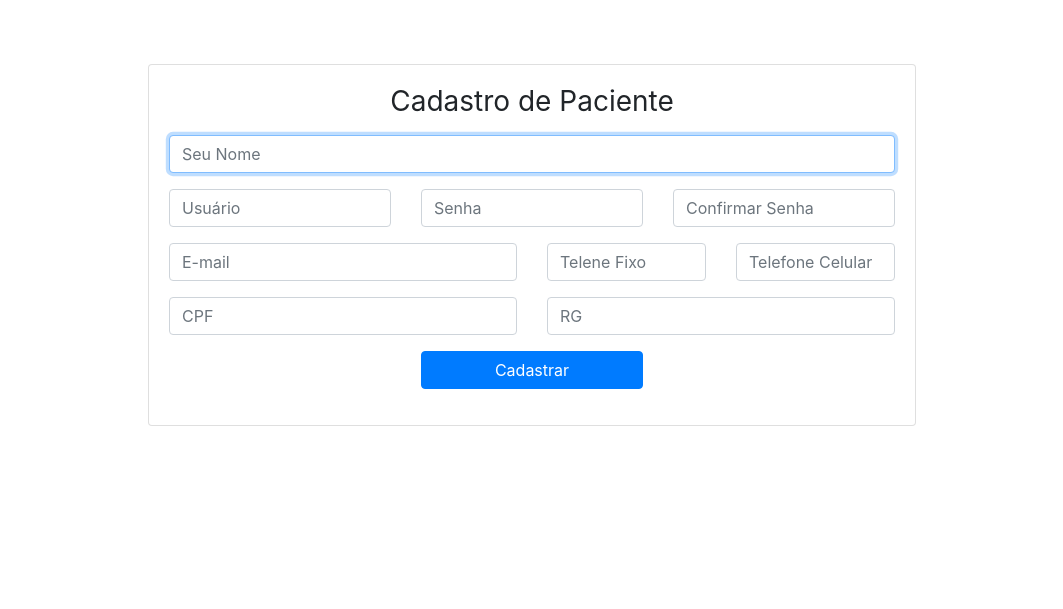
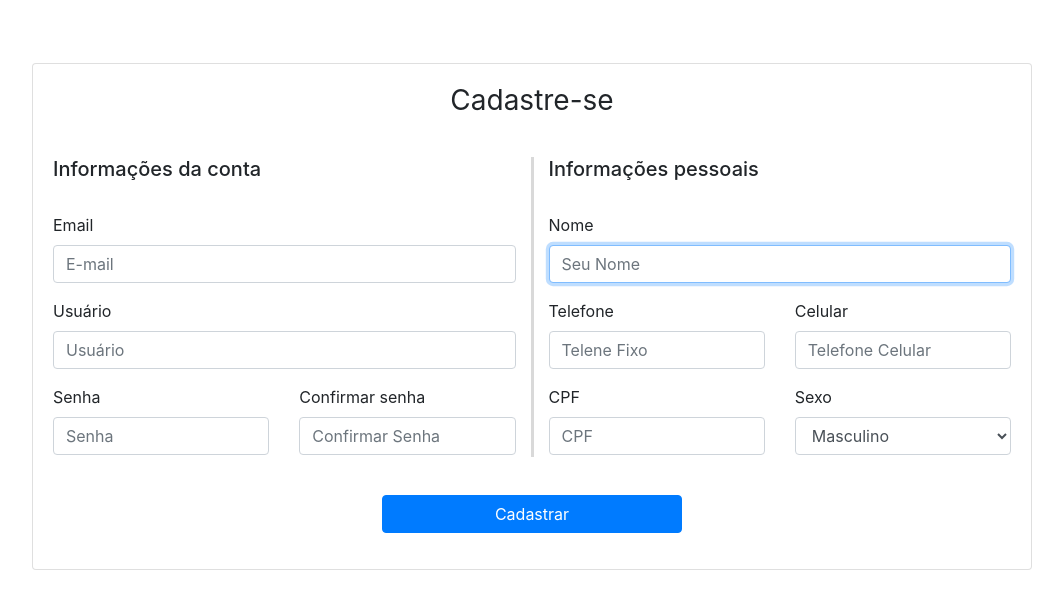
Before and after one commit to AlexandreLages/projeto-psicologia, a Django app: page /paciente/cadastro/ in a window 1280 px wide. Shown: the top 609 px of the page, without its empty margins (108-1171 px from the left). Run offline with Django 3.2, Linux system fonts and the light colour scheme; some libraries are stand-ins or nearby versions.

Commit message:
Adicionando campos e melhorando cadastro de paciente.

```diff
--- a/paciente/templates/cadastro_paciente.html
+++ b/paciente/templates/cadastro_paciente.html
@@ -5,51 +5,80 @@
   <link rel="stylesheet" href="https://maxcdn.bootstrapcdn.com/bootstrap/4.0.0/css/bootstrap.min.css" integrity="sha384-Gn5384xqQ1aoWXA+058RXPxPg6fy4IWvTNh0E263XmFcJlSAwiGgFAW/dAiS6JXm" crossorigin="anonymous">
   <meta charset="utf-8">
   <title>Cadastro de Paciente</title>
+  <style>
+.vl {
+  border-left: 3px solid #d9d9d9;
+  height: 300px;
+}
+</style>
 </head>
 <body>
 
 <div class="container-fluid">
-  <div class="row">
-    <div class="card" style="width:60%; text-align: center; left: 20%; margin-top: 5%;">
+    <div class="card" style="width:80%; left: 10%; margin-top: 5%;">
       <div class="card-body">
-        <h1 class="h3 mb-3 font-weight-normal">Cadastro de Paciente</h1>
+        <div align="center">
+        <h1 class="h3 mb-3 font-weight-normal">Cadastre-se</h1></div>
+        <br/>
         <form action="{% url 'cadastro_paciente_view' %}" method="post">
           {% csrf_token %}
-          <div class="form-group row">
-            <div class="col-sm-12">
-              <input type="text" id="nome" name="nome" class="form-control" placeholder="Seu Nome" required autofocus>
+          <div class="row">
+            <div class="col">
+              <h5>Informações da conta</h5>
+              <br/>
+              <div class="form-group">
+                <label for="email">Email</label>
+                <input type="email" id="email" name="email" class="form-control" placeholder="E-mail" required pattern="^[_A-Za-z0-9-\+]+(\.[_A-Za-z0-9-]+)*@[A-Za-z0-9-]+(\.[A-Za-z0-9]+)*(\.[A-Za-z]{2,})$">
               </div>
+              <div class="form-group">
+                <label for="usuario">Usuário</label>
+                <input type="text" id="usuario" name="usuario" class="form-control" placeholder="Usuário" required minlength="4">
               </div>
               <div class="form-group row">
-            <div class="col-sm-4">
-              <input type="text" id="usuario" name="usuario" class="form-control" placeholder="Usuário" required minlength="4">
-            </div>
-            <div class="col-sm-4">
+                <div class="col-sm-6">
+                  <label for="senha">Senha</label>
                   <input type="password" id="senha" name="senha" class="form-control" placeholder="Senha" required minlength="6" autocomplete="off">
                 </div>
-            <div class="col-sm-4">
+                <div class="col-sm-6">
+                  <label for="confirmarSenha">Confirmar senha</label>
                   <input type="password" id="confirmarSenha" name="confirmarSenha" class="form-control" placeholder="Confirmar Senha" requiredminlength="6" autocomplete="off">
                 </div>
               </div>
+            </div>
+            <div class="vl"></div>
+            <div class="col">
+              <h5>Informações pessoais</h5>
+              <br/>
+              <div class="form-group">
+                <label for="nome">Nome</label>
+                <input type="text" id="nome" name="nome" class="form-control" placeholder="Seu Nome" required autofocus>
+              </div>
               <div class="form-group row">
                 <div class="col-sm-6">
-              <input type="email" id="email" name="email" class="form-control" placeholder="E-mail" required pattern="^[_A-Za-z0-9-\+]+(\.[_A-Za-z0-9-]+)*@[A-Za-z0-9-]+(\.[A-Za-z0-9]+)*(\.[A-Za-z]{2,})$">
+                  <label for="telefone">Telefone</label>
+                  <input type="text" id="telefone" name="telefone" class="form-control fixo-mask" placeholder="Telene Fixo">
                 </div>
-            <div class="col-sm-3">
-              <input type="text" id="telefone" name="telefone" class="form-control fixo-mask" placeholder="Telene Fixo" required>
-            </div>
-            <div class="col-sm-3">
+                <div class="col-sm-6">
+                  <label for="celular">Celular</label>
                   <input type="text" id="celular" name="celular" class="form-control celular-mask" placeholder="Telefone Celular" required>
                 </div>
               </div>
               <div class="form-group row">
                 <div class="col-sm-6">
+                  <label for="cpf">CPF</label>
                   <input type="text" id="cpf" name="cpf" class="form-control cpf-mask" placeholder="CPF" required>
                 </div>
                 <div class="col-sm-6">
-              <input type="text" id="rg" name="rg" class="form-control" placeholder="RG" required>
+                  <label for="sexo">Sexo</label>
+                  <select id="sexo" class="form-control" name="sexo">
+                    <option value="M">Masculino</option>
+                    <option value="F">Feminino</option>
+                  </select>
                 </div>
               </div>
+            </div>
+          </div>
+          </br>
           <div class="form-group row">
             <div class="col-sm-4">
             </div>
@@ -60,13 +89,11 @@
             </div>
           </div>
         </form>
-
         {% if message %}
         <div style="text-align: center; font: 12pt; color: red;">
           {{message}}
         </div>
         {% endif %}
-      </div>
       </div>
     </div>
 </div>
--- a/paciente/views.py
+++ b/paciente/views.py
@@ -24,7 +24,7 @@ def cadastro_paciente_view(request):
 		telefone = request.POST['telefone']
 		celular = request.POST['celular']
 		cpf = request.POST['cpf']
-		rg = request.POST['rg']
+		sexo = request.POST['sexo']
 		paciente = None
 
 		user = User.objects.filter(username=usuario)
@@ -38,8 +38,8 @@ def cadastro_paciente_view(request):
 				telefone_celular=celular,
 				telefone_fixo=telefone,
 				cpf=cpf,
-				rg=rg,
-				email=email
+				email=email,
+				sexo=sexo
 			)
 
 			user = User.objects.get(username=usuario)
```
Also changed, not shown: core/models.py (+15 -0 lines), core/migrations/0005_auto_20200605_0147.py (added), core/migrations/0006_auto_20200605_0219.py (added). Lines whose indentation alone changed are shown as unchanged.
